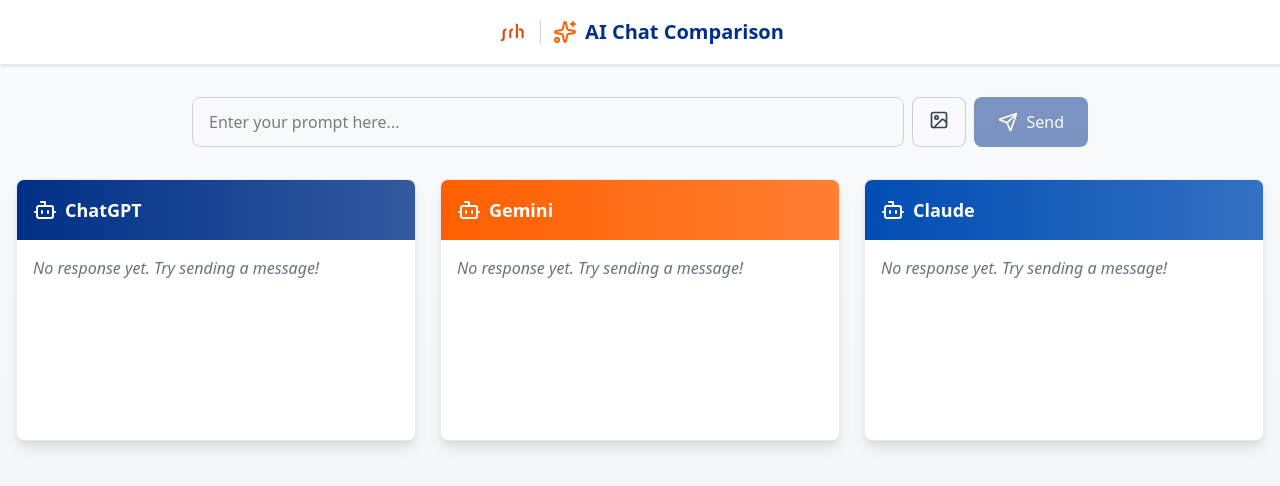
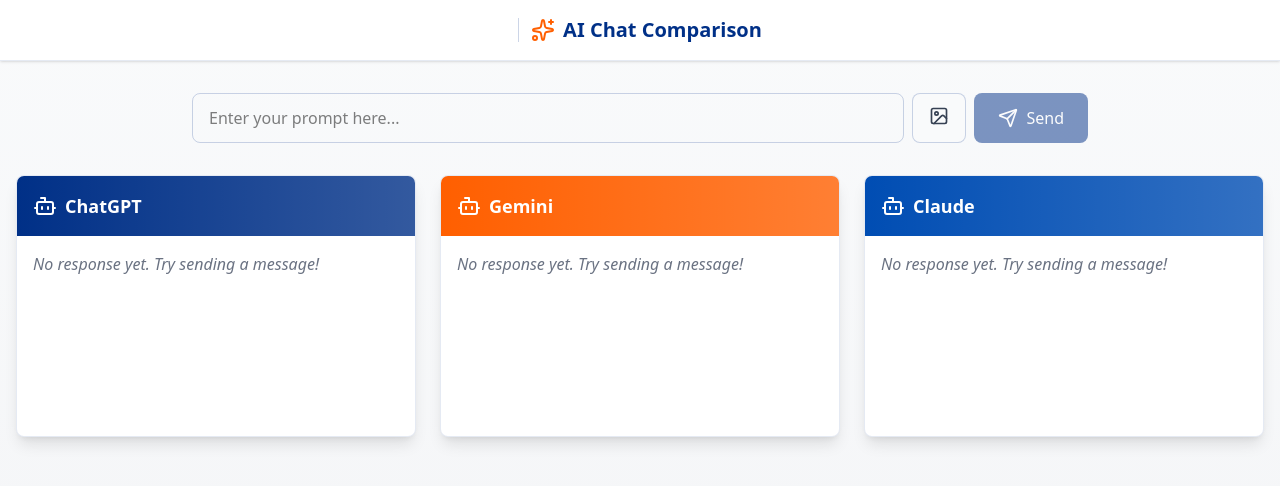
Before and after one commit to ujjwal-webdev/Chatbot-Comparison, a React (Vite) app in the folder frontend/: page / in a window 1280 px wide. Shown: the top 486 px of the page. Built offline with nearby package versions, Linux system fonts and the light colour scheme; no server answers.

Commit message:
removed logo

```diff
--- a/frontend/src/components/Header.jsx
+++ b/frontend/src/components/Header.jsx
@@ -5,11 +5,6 @@ export const Header = () => {
         <header className="bg-white shadow-sm border-b border-srh-blue/10">
             <div className="max-w-7xl mx-auto px-4 py-4">
                 <div className="flex items-center gap-3 justify-center">
-                    <img
-                        src="/srh_logo.png"
-                        alt="SRH Logo"
-                        className="h-8"
-                    />
                     <div className="h-6 w-px bg-srh-blue/20" />
                     <div className="flex items-center gap-2">
                         <Sparkles className="w-6 h-6 text-srh-orange" />
--- a/frontend/src/index.css
+++ b/frontend/src/index.css
@@ -1,4 +1,3 @@
 @import "tailwindcss";
 
-/* Tailwind v4: explicitly load project config */
 @config "../tailwind.config.js";
```
